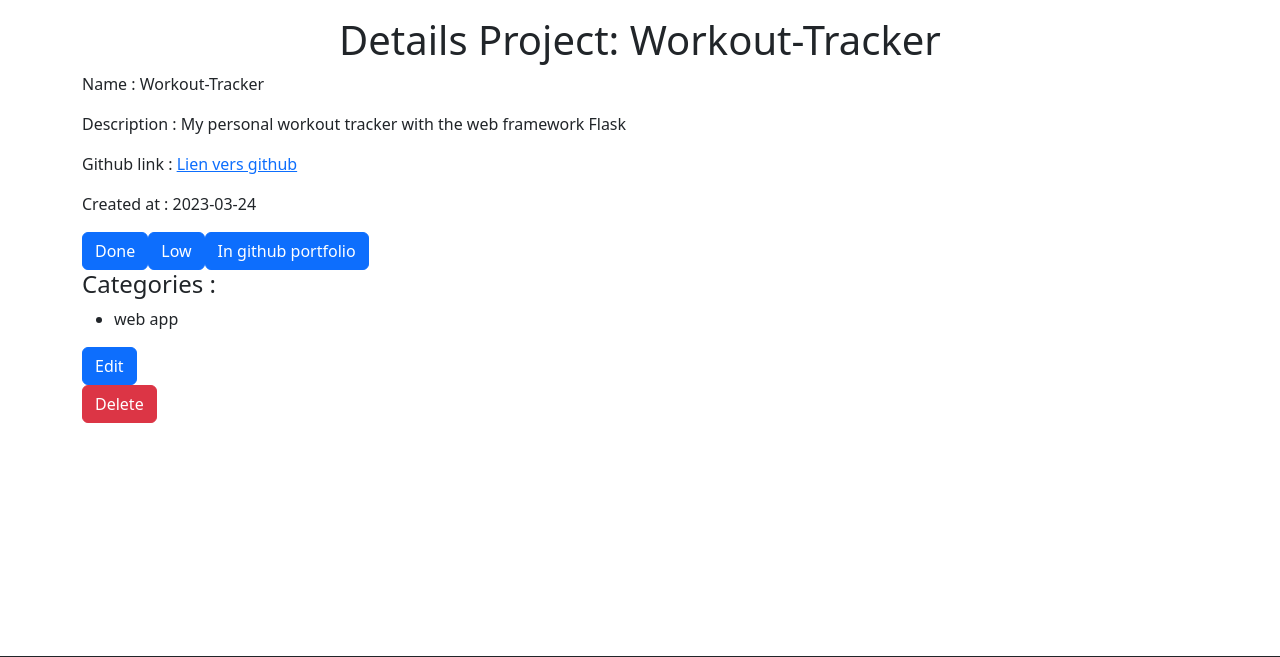
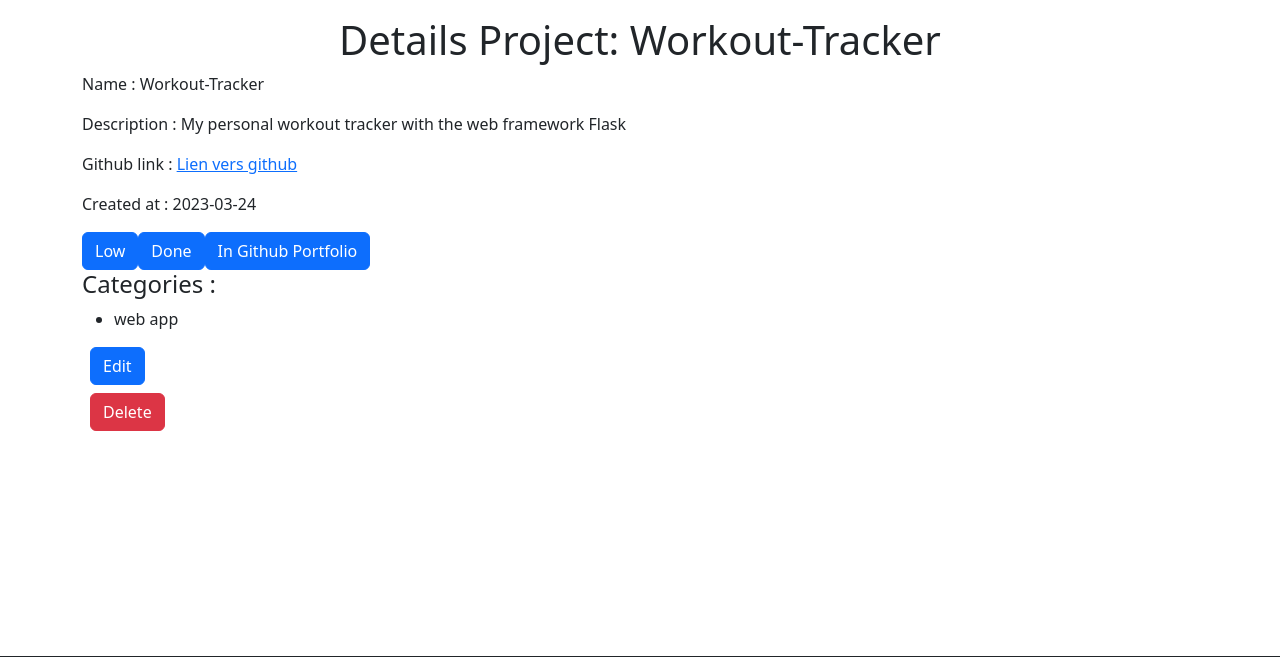
Before and after one commit to UltraViolet33/projects-manager, a PHP site: page /projects/details?id=103 in a window 1280 px wide. Shown: the part 56-713 px from the top of the page. Run offline with PHP 8.4, Linux system fonts and the light colour scheme; data comes from the database, SQL or seed files in the repository.

Commit message:
review way to display btn properties in page details project

```diff
--- a/App/views/projects/details.php
+++ b/App/views/projects/details.php
@@ -13,11 +13,15 @@
                 <li><?= $category->name ?></li>
             <?php endforeach; ?>
         </ul>
-        <a href="/projects/edit?id=<?= $project->id_project ?>" class="btn btn-primary">Edit</a>
-        <form action="/projects/delete" method="POST" onsubmit="return confirm('Are you sure you want to delete this project ? ')">
-            <input type="hidden" name="idProject" value="<?= $project->id_project ?>">
-            <input class="btn btn-danger" type="submit" value="Delete" name="deleteProject"></input>
-        </form>
+        <div class="m-2">
+            <a href="/projects/edit?id=<?= $project->id_project ?>" class="btn btn-primary">Edit</a>
+        </div>
+        <div class="m-2">
+            <form action="/projects/delete" method="POST" onsubmit="return confirm('Are you sure you want to delete this project ? ')">
+                <input type="hidden" name="idProject" value="<?= $project->id_project ?>">
+                <input class="btn btn-danger" type="submit" value="Delete" name="deleteProject"></input>
+            </form>
+        </div>
     </div>
 </div>
 <script src="../assets/js/editProject.js"></script>
```
Also changed, not shown: public/assets/js/editProject.js.
